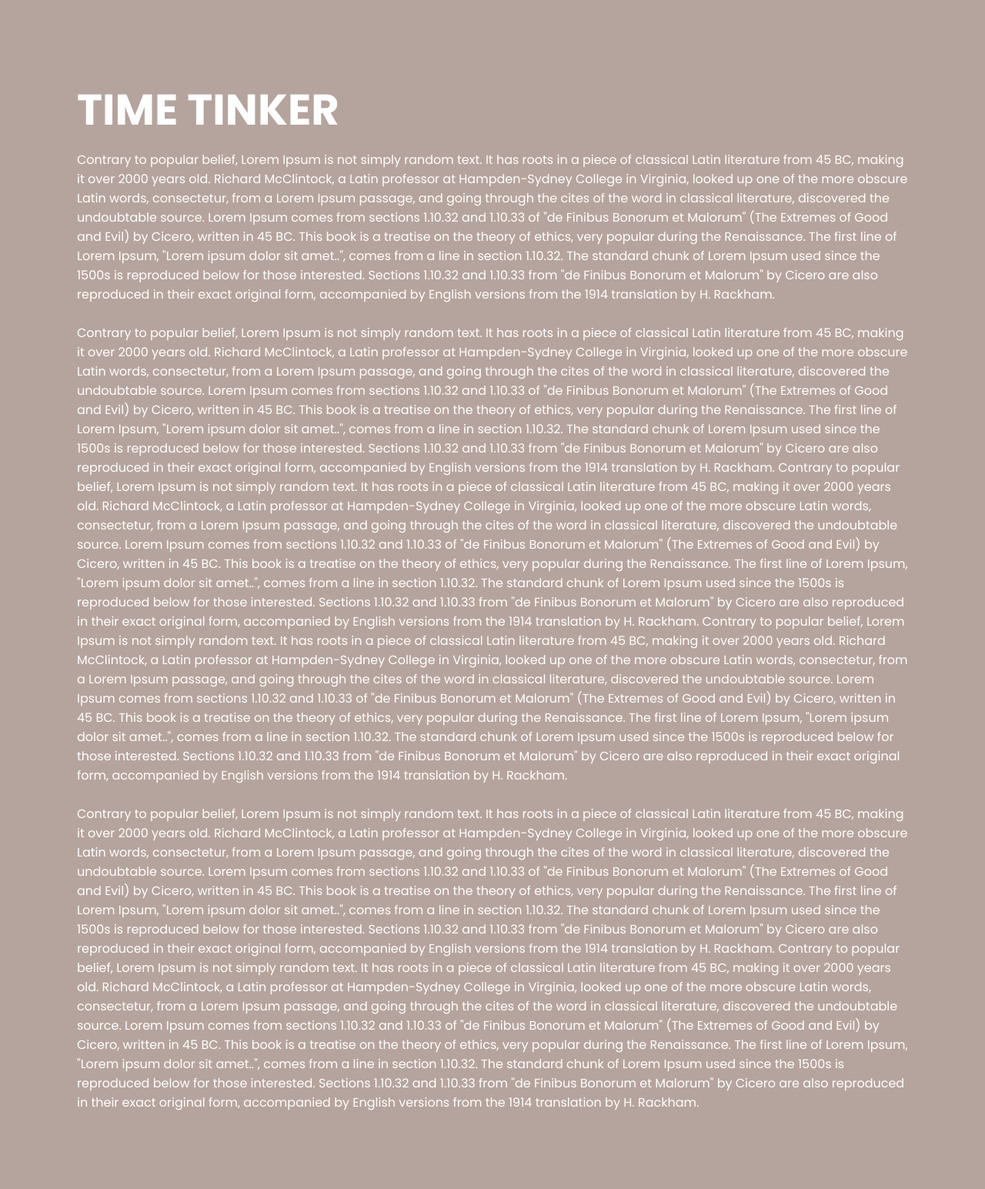
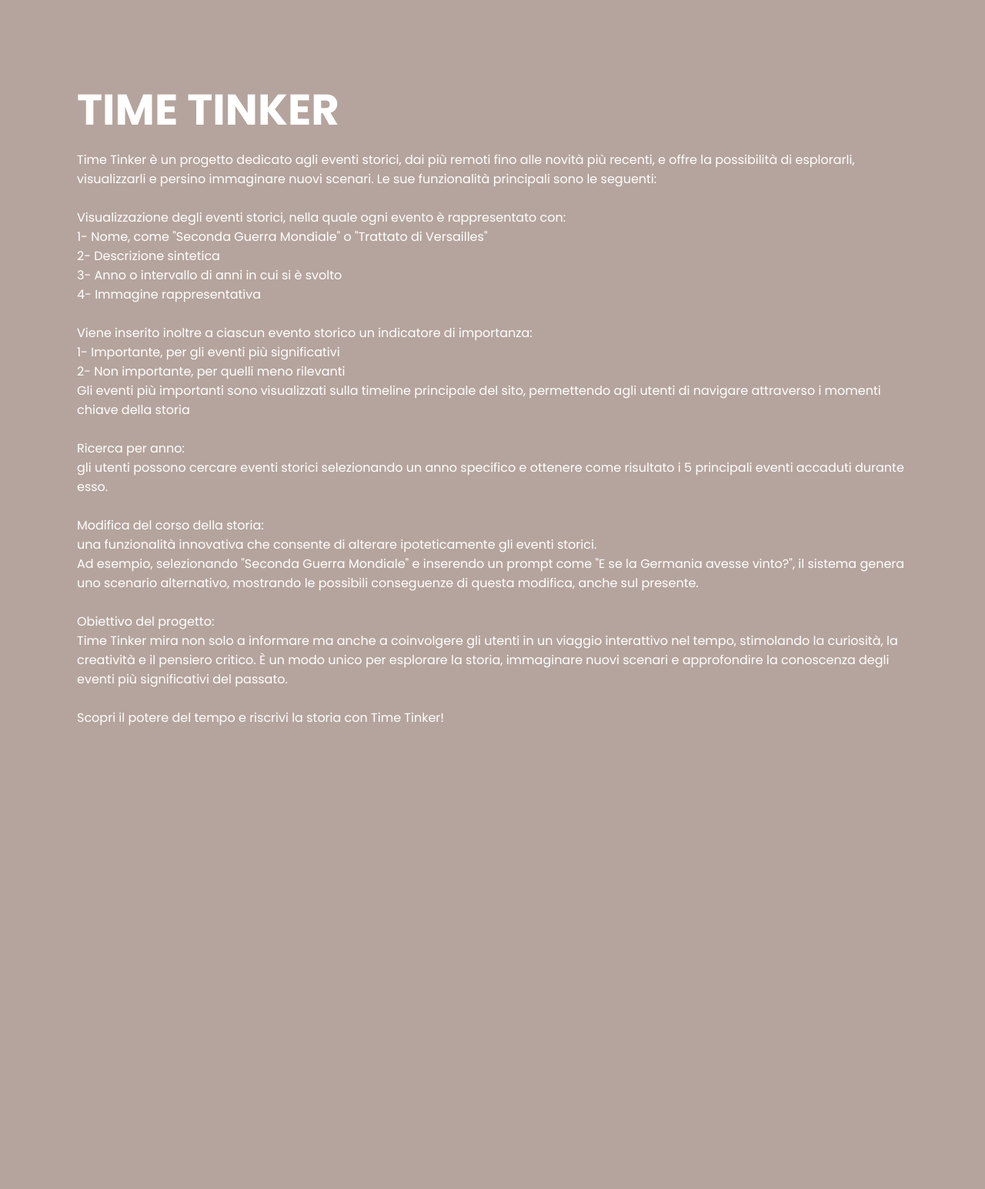
Before and after one commit to NicoloGrisoni/Time-Tinker, a PHP site: page / in a window 1280 px wide. Shown: the part 800-2345 px from the top of the page at 77% size. After the commit the page ends 1743 px from the top, so only its background shows below. Run offline with PHP 8.4, Linux system fonts and the light colour scheme.

Commit message:
Aggiunta descrizione da confermare del progetto nella home pubblica del sito

```diff
--- a/index.php
+++ b/index.php
@@ -27,78 +27,38 @@
     <div class="sec" id="sec">
         <h2>TIME TINKER</h2>
         <p>
-            Contrary to popular belief, Lorem Ipsum is not simply random text. It has roots in a piece of classical
-            Latin literature from 45 BC, making it over 2000 years old. Richard McClintock, a Latin professor at
-            Hampden-Sydney College in Virginia, looked up one of the more obscure Latin words, consectetur, from a Lorem
-            Ipsum passage, and going through the cites of the word in classical literature, discovered the undoubtable
-            source. Lorem Ipsum comes from sections 1.10.32 and 1.10.33 of "de Finibus Bonorum et Malorum" (The Extremes
-            of Good and Evil) by Cicero, written in 45 BC. This book is a treatise on the theory of ethics, very popular
-            during the Renaissance. The first line of Lorem Ipsum, "Lorem ipsum dolor sit amet..", comes from a line in
-            section 1.10.32.
+            Time Tinker è un progetto dedicato agli eventi storici, dai più remoti fino alle novità più recenti,
+            e offre la possibilità di esplorarli, visualizzarli e persino immaginare nuovi scenari.
+            Le sue funzionalità principali sono le seguenti: <br><br>
 
-            The standard chunk of Lorem Ipsum used since the 1500s is reproduced below for those interested. Sections
-            1.10.32 and 1.10.33 from "de Finibus Bonorum et Malorum" by Cicero are also reproduced in their exact
-            original form, accompanied by English versions from the 1914 translation by H. Rackham.<br><br>
-            Contrary to popular belief, Lorem Ipsum is not simply random text. It has roots in a piece of classical
-            Latin literature from 45 BC, making it over 2000 years old. Richard McClintock, a Latin professor at
-            Hampden-Sydney College in Virginia, looked up one of the more obscure Latin words, consectetur, from a Lorem
-            Ipsum passage, and going through the cites of the word in classical literature, discovered the undoubtable
-            source. Lorem Ipsum comes from sections 1.10.32 and 1.10.33 of "de Finibus Bonorum et Malorum" (The Extremes
-            of Good and Evil) by Cicero, written in 45 BC. This book is a treatise on the theory of ethics, very popular
-            during the Renaissance. The first line of Lorem Ipsum, "Lorem ipsum dolor sit amet..", comes from a line in
-            section 1.10.32.
+            Visualizzazione degli eventi storici, nella quale ogni evento è rappresentato con: <br>
+                1- Nome, come "Seconda Guerra Mondiale" o "Trattato di Versailles"<br>
+                2- Descrizione sintetica <br>
+                3- Anno o intervallo di anni in cui si è svolto<br>
+                4- Immagine rappresentativa <br><br>
 
-            The standard chunk of Lorem Ipsum used since the 1500s is reproduced below for those interested. Sections
-            1.10.32 and 1.10.33 from "de Finibus Bonorum et Malorum" by Cicero are also reproduced in their exact
-            original form, accompanied by English versions from the 1914 translation by H. Rackham.
-            Contrary to popular belief, Lorem Ipsum is not simply random text. It has roots in a piece of classical
-            Latin literature from 45 BC, making it over 2000 years old. Richard McClintock, a Latin professor at
-            Hampden-Sydney College in Virginia, looked up one of the more obscure Latin words, consectetur, from a Lorem
-            Ipsum passage, and going through the cites of the word in classical literature, discovered the undoubtable
-            source. Lorem Ipsum comes from sections 1.10.32 and 1.10.33 of "de Finibus Bonorum et Malorum" (The Extremes
-            of Good and Evil) by Cicero, written in 45 BC. This book is a treatise on the theory of ethics, very popular
-            during the Renaissance. The first line of Lorem Ipsum, "Lorem ipsum dolor sit amet..", comes from a line in
-            section 1.10.32.
+            Viene inserito inoltre a ciascun evento storico un indicatore di importanza:<br>
+                1- Importante, per gli eventi più significativi<br>
+                2- Non importante, per quelli meno rilevanti<br>
+            Gli eventi più importanti sono visualizzati sulla timeline principale del sito, permettendo agli utenti di
+            navigare attraverso i momenti chiave della storia<br><br>
 
-            The standard chunk of Lorem Ipsum used since the 1500s is reproduced below for those interested. Sections
-            1.10.32 and 1.10.33 from "de Finibus Bonorum et Malorum" by Cicero are also reproduced in their exact
-            original form, accompanied by English versions from the 1914 translation by H. Rackham.
-            Contrary to popular belief, Lorem Ipsum is not simply random text. It has roots in a piece of classical
-            Latin literature from 45 BC, making it over 2000 years old. Richard McClintock, a Latin professor at
-            Hampden-Sydney College in Virginia, looked up one of the more obscure Latin words, consectetur, from a Lorem
-            Ipsum passage, and going through the cites of the word in classical literature, discovered the undoubtable
-            source. Lorem Ipsum comes from sections 1.10.32 and 1.10.33 of "de Finibus Bonorum et Malorum" (The Extremes
-            of Good and Evil) by Cicero, written in 45 BC. This book is a treatise on the theory of ethics, very popular
-            during the Renaissance. The first line of Lorem Ipsum, "Lorem ipsum dolor sit amet..", comes from a line in
-            section 1.10.32.
+            Ricerca per anno: <br>
+            gli utenti possono cercare eventi storici selezionando un anno specifico e ottenere come
+            risultato i 5 principali eventi accaduti durante esso.<br><br>
 
-            The standard chunk of Lorem Ipsum used since the 1500s is reproduced below for those interested. Sections
-            1.10.32 and 1.10.33 from "de Finibus Bonorum et Malorum" by Cicero are also reproduced in their exact
-            original form, accompanied by English versions from the 1914 translation by H. Rackham.<br><br>
-            Contrary to popular belief, Lorem Ipsum is not simply random text. It has roots in a piece of classical
-            Latin literature from 45 BC, making it over 2000 years old. Richard McClintock, a Latin professor at
-            Hampden-Sydney College in Virginia, looked up one of the more obscure Latin words, consectetur, from a Lorem
-            Ipsum passage, and going through the cites of the word in classical literature, discovered the undoubtable
-            source. Lorem Ipsum comes from sections 1.10.32 and 1.10.33 of "de Finibus Bonorum et Malorum" (The Extremes
-            of Good and Evil) by Cicero, written in 45 BC. This book is a treatise on the theory of ethics, very popular
-            during the Renaissance. The first line of Lorem Ipsum, "Lorem ipsum dolor sit amet..", comes from a line in
-            section 1.10.32.
+            Modifica del corso della storia: <br>
+            una funzionalità innovativa che consente di alterare ipoteticamente gli eventi storici. <br>
+            Ad esempio, selezionando "Seconda Guerra Mondiale" e inserendo un prompt come "E se la
+            Germania avesse vinto?", il sistema genera uno scenario alternativo, mostrando le possibili conseguenze di
+            questa modifica, anche sul presente.<br><br>
 
-            The standard chunk of Lorem Ipsum used since the 1500s is reproduced below for those interested. Sections
-            1.10.32 and 1.10.33 from "de Finibus Bonorum et Malorum" by Cicero are also reproduced in their exact
-            original form, accompanied by English versions from the 1914 translation by H. Rackham.
-            Contrary to popular belief, Lorem Ipsum is not simply random text. It has roots in a piece of classical
-            Latin literature from 45 BC, making it over 2000 years old. Richard McClintock, a Latin professor at
-            Hampden-Sydney College in Virginia, looked up one of the more obscure Latin words, consectetur, from a Lorem
-            Ipsum passage, and going through the cites of the word in classical literature, discovered the undoubtable
-            source. Lorem Ipsum comes from sections 1.10.32 and 1.10.33 of "de Finibus Bonorum et Malorum" (The Extremes
-            of Good and Evil) by Cicero, written in 45 BC. This book is a treatise on the theory of ethics, very popular
-            during the Renaissance. The first line of Lorem Ipsum, "Lorem ipsum dolor sit amet..", comes from a line in
-            section 1.10.32.
+            Obiettivo del progetto:<br>
+            Time Tinker mira non solo a informare ma anche a coinvolgere gli utenti in un viaggio interattivo nel tempo,
+            stimolando la curiosità, la creatività e il pensiero critico. È un modo unico per esplorare la storia,
+            immaginare nuovi scenari e approfondire la conoscenza degli eventi più significativi del passato.<br><br>
 
-            The standard chunk of Lorem Ipsum used since the 1500s is reproduced below for those interested. Sections
-            1.10.32 and 1.10.33 from "de Finibus Bonorum et Malorum" by Cicero are also reproduced in their exact
-            original form, accompanied by English versions from the 1914 translation by H. Rackham. </p>
+            Scopri il potere del tempo e riscrivi la storia con Time Tinker! </p>
     </div>
 
     <script>
```
